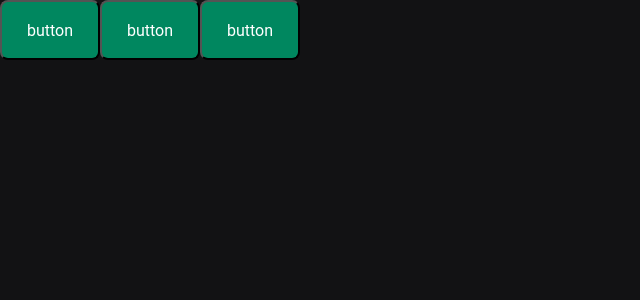
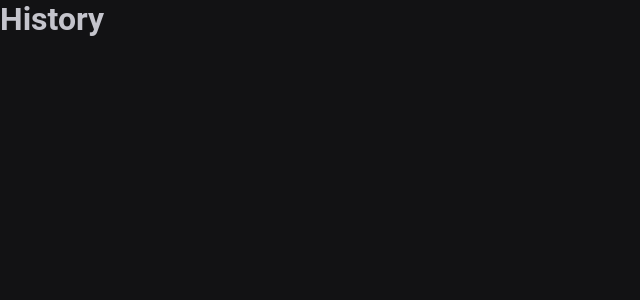
Before and after one commit to Emerson-lab/pomodoroBeluga, a React (Vite) app: page /history in a window 1280 px wide. Shown: the top 300 px of the page, without its empty margins (0-640 px from the left). Built offline with nearby package versions, Linux system fonts and the light colour scheme.

Commit message:
add react router dom

```diff
--- a/package.json
+++ b/package.json
@@ -12,6 +12,7 @@
   "dependencies": {
     "react": "^18.2.0",
     "react-dom": "^18.2.0",
+    "react-router-dom": "^6.4.2",
     "styled-components": "^5.3.6"
   },
   "devDependencies": {
--- a/src/App.tsx
+++ b/src/App.tsx
@@ -1,5 +1,6 @@
 import { ThemeProvider } from 'styled-components'
-import Button from './components/Button'
+import { Router } from './Router'
+import { BrowserRouter } from 'react-router-dom'
 
 import { GlobalStyle } from './styles/global'
 import { defaultTheme } from './styles/themes/default'
@@ -7,9 +8,9 @@
 function App() {
   return (
     <ThemeProvider theme={defaultTheme}>
-      <Button variant="primary" />
-      <Button variant="danger" />
-      <Button variant="secondary" />
+      <BrowserRouter>
+        <Router />
+      </BrowserRouter>
       <GlobalStyle />
     </ThemeProvider>
   )
--- /dev/null
+++ b/src/Router.tsx
@@ -0,0 +1,12 @@
+import {Routes, Route} from 'react-router-dom'
+import History from './pages/History'
+import Home from './pages/Home'
+
+export function Router() {
+  return (
+    <Routes>
+      <Route path='/' element={<Home/>}/>
+      <Route path='/history' element={<History/>}/>
+    </Routes>
+  )
+}
--- a/src/components/Button.styles.ts
+++ /dev/null
@@ -1,36 +0,0 @@
-import styled, { css } from 'styled-components'
-
-export type ButtonVariant = 'primary' | 'secondary' | 'danger' | 'success'
-
-export type ButtonSize = 'small' | 'medium' | 'large'
-
-interface ButtonProps {
-  variant: ButtonVariant
-  size: ButtonSize
-}
-
-const buttonSizes = {
-  small: '100px',
-  medium: '180px',
-  large: '220px',
-}
-
-// const buttonVariants = {
-//   primary: 'purple',
-//   secondary: 'orange',
-//   danger: 'red',
-//   success: 'green',
-// }
-
-export const ButtonContainer = styled.button<ButtonProps>`
-  ${(props) => {
-    return css`
-      width: 100px;
-      background-color: ${(props) => props.theme['green-500']};
-      height: 60px;
-      width: ${buttonSizes[props.size]};
-      color: ${(props) => props.theme.white};
-      border-radius: 0.5rem;
-    `
-  }}
-`
--- a/src/components/Button.tsx
+++ /dev/null
@@ -1,19 +0,0 @@
-import { ButtonHTMLAttributes } from 'react'
-import { ButtonContainer, ButtonSize, ButtonVariant } from './Button.styles'
-
-interface ButtonProps extends ButtonHTMLAttributes<HTMLButtonElement> {
-  variant: ButtonVariant
-  size: ButtonSize
-}
-
-export default function Button({
-  variant = 'primary',
-  size = 'small',
-  ...props
-}: Partial<ButtonProps>) {
-  return (
-    <ButtonContainer variant={variant} size={size} {...props}>
-      button
-    </ButtonContainer>
-  )
-}
--- /dev/null
+++ b/src/pages/History.tsx
@@ -0,0 +1,5 @@
+export default function History() {
+  return (
+    <h1>History</h1>
+  )
+}
--- /dev/null
+++ b/src/pages/Home.tsx
@@ -0,0 +1,5 @@
+export default function Home() {
+  return (
+    <h1>Home</h1>
+  )
+}
```
Also changed, not shown: 1 other file (tests, documents, lock files or other folders).
